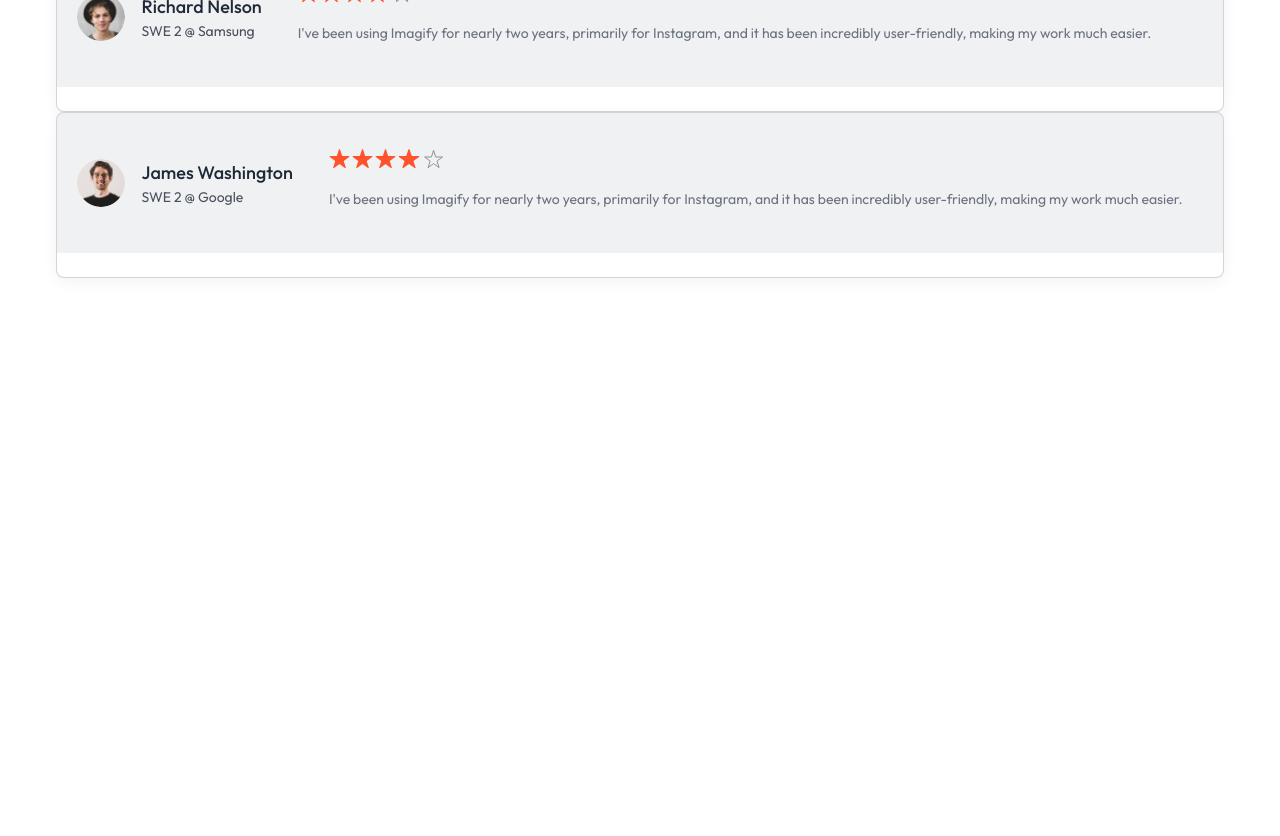
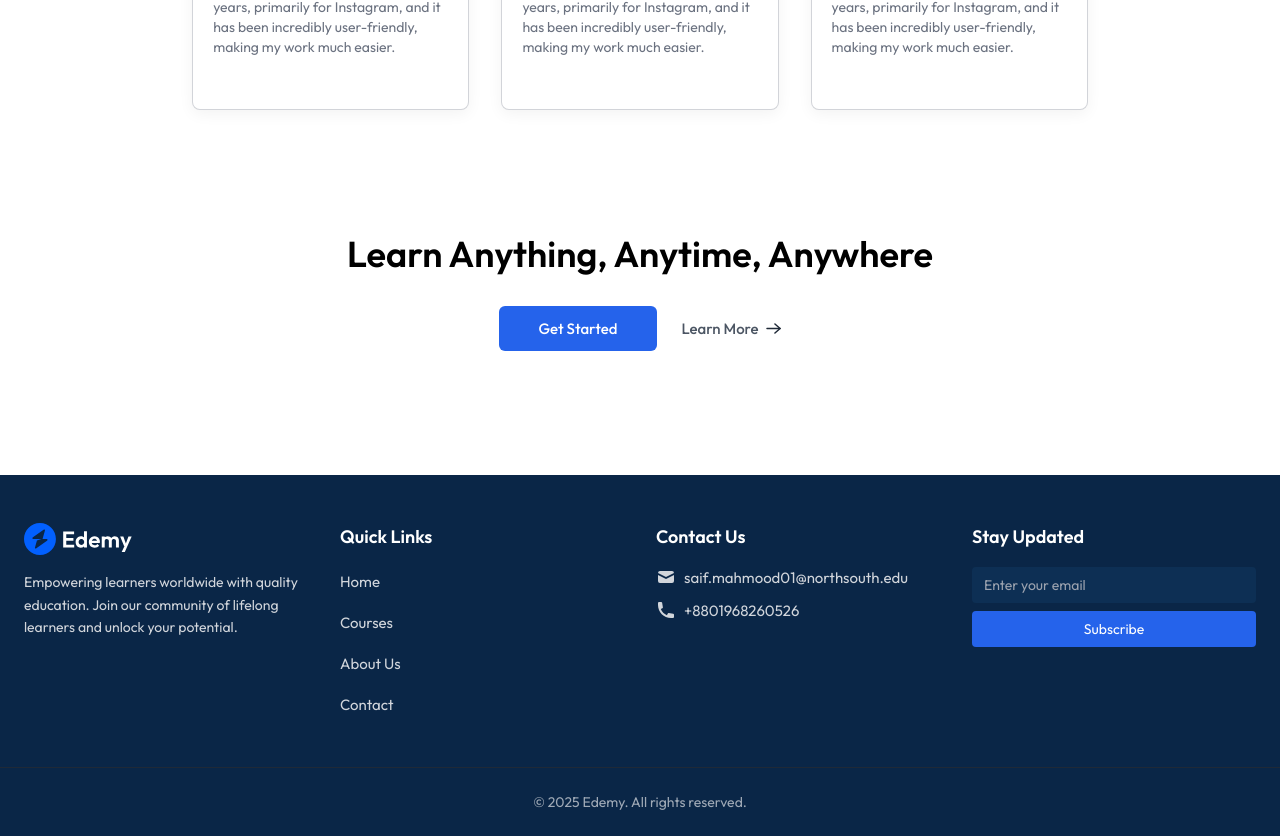
Before and after one commit to sadidgit01/LMS, a React (Vite) app in the folder client/: page / in a window 1280 px wide. Shown: the part 2140-2976 px from the top of the page. Before the commit the page ends 2474 px from the top, so only its background shows below. Built offline with nearby package versions, Linux system fonts and the light colour scheme; no server answers.

Commit message:
added Footer, CallToAction

```diff
--- a/client/src/components/student/CallToAction.jsx
+++ b/client/src/components/student/CallToAction.jsx
@@ -1,10 +1,15 @@
 import React from 'react'
+import { assets } from '../../assets/assets'
 
 const CallToAction = () => {
   return (
-    <div>
-        <h1>CallToAction</h1>
+    <div className='flex flex-col items-center gap-4 pt-10 pb-24 px-8 md:px-0'>
+        <h1 className='text-xl md:text-4xl text-gray-80 font-semibold'>Learn Anything, Anytime, Anywhere</h1>
 
+        <div className='flex items-center font-medium gap-6 mt-4'>
+          <button className='px-10 py-3 rounded-md text-white bg-blue-600 transition-transform duration-300 hover:scale-110 hover:shadow-lg'>Get Started</button>
+          <button className='flex items-center gap-2 text-gray-600 transition-all duration-300 hover:text-blue-600 hover:translate-x-2'>Learn More <img src={assets.arrow_icon} alt="arrow_icpn"/></button>
+        </div>
     </div>
   )
 }
--- a/client/src/components/student/Footer.jsx
+++ b/client/src/components/student/Footer.jsx
@@ -1,11 +1,75 @@
 import React from 'react'
+import { Link } from 'react-router-dom'
+import { assets } from '../../assets/assets'
 
 const Footer = () => {
-return (
-    <div>
-        <h1>Footer</h1>
-    </div>
-)
+  return (
+    <footer className="bg-[#0A2647] text-gray-300">
+      {/* Main Footer Content */}
+      <div className="max-w-7xl mx-auto px-4 sm:px-6 py-8 sm:py-12 grid grid-cols-1 sm:grid-cols-2 lg:grid-cols-4 gap-8">
+        {/* Brand Section */}
+        <div className="space-y-4 text-center sm:text-left">
+          <img src={assets.logo_dark} alt="Logo" className="h-8 mb-4 mx-auto sm:mx-0" />
+          <p className="text-sm leading-relaxed">
+            Empowering learners worldwide with quality education. Join our community of lifelong learners and unlock your potential.
+          </p>
+        </div>
+
+        {/* Quick Links */}
+        <div className="text-center sm:text-left">
+          <h3 className="text-white font-semibold mb-4 text-lg">Quick Links</h3>
+          <ul className="space-y-3">
+            <li><Link to="/" className="hover:text-blue-400 transition-colors block py-1">Home</Link></li>
+            <li><Link to="/courses" className="hover:text-blue-400 transition-colors block py-1">Courses</Link></li>
+            <li><Link to="/about" className="hover:text-blue-400 transition-colors block py-1">About Us</Link></li>
+            <li><Link to="/contact" className="hover:text-blue-400 transition-colors block py-1">Contact</Link></li>
+          </ul>
+        </div>
+
+        {/* Contact Info */}
+        <div className="text-center sm:text-left">
+          <h3 className="text-white font-semibold mb-4 text-lg">Contact Us</h3>
+          <ul className="space-y-3">
+            <li className="flex items-center gap-2 justify-center sm:justify-start">
+              <svg className="w-5 h-5 flex-shrink-0" fill="currentColor" viewBox="0 0 20 20">
+                <path d="M2.003 5.884L10 9.882l7.997-3.998A2 2 0 0016 4H4a2 2 0 00-1.997 1.884z" />
+                <path d="M18 8.118l-8 4-8-4V14a2 2 0 002 2h12a2 2 0 002-2V8.118z" />
+              </svg>
+         <a href="mailto:saif.mahmood01@northsouth.edu" className="hover:text-blue-400 transition-colors break-all">  saif.mahmood01@northsouth.edu </a>
+            </li>
+
+            <li className="flex items-center gap-2 justify-center sm:justify-start">
+              <svg className="w-5 h-5 flex-shrink-0" fill="currentColor" viewBox="0 0 20 20">
+                <path d="M2 3a1 1 0 011-1h2.153a1 1 0 01.986.836l.74 4.435a1 1 0 01-.54 1.06l-1.548.773a11.037 11.037 0 006.105 6.105l.774-1.548a1 1 0 011.059-.54l4.435.74a1 1 0 01.836.986V17a1 1 0 01-1 1h-2C7.82 18 2 12.18 2 5V3z" />
+              </svg>
+              <span>+8801968260526</span>
+            </li>
+          </ul>
+        </div>
+
+        {/* Newsletter */}
+        <div className="text-center sm:text-left">
+          <h3 className="text-white font-semibold mb-4 text-lg">Stay Updated</h3>
+          <form className="space-y-2 max-w-xs mx-auto sm:mx-0">
+            <input type="email"
+                   placeholder="Enter your email"
+                   className="w-full px-3 py-2 bg-[#0d2f54] rounded focus:outline-none focus:ring-2 focus:ring-blue-500 text-sm"/>
+
+            <button className="w-full bg-blue-600 text-white py-2 rounded hover:bg-blue-700 transition-colors text-sm"> Subscribe </button>
+          </form>
+        </div>
+      </div>
+
+      {/* Copyright Section */}
+      <div className="border-t border-gray-800">
+        <div className="max-w-7xl mx-auto px-4 py-6 text-center">
+          <p className="text-sm opacity-75">
+            &copy; {new Date().getFullYear()} Edemy. All rights reserved.
+          </p>
+        </div>
+      </div>
+    </footer>
+  )
 }
 
 export default Footer
--- a/client/src/components/student/TestimonialsSection.jsx
+++ b/client/src/components/student/TestimonialsSection.jsx
@@ -8,7 +8,7 @@ const TestimonialsSection = () => {
       <p className='md:text-base text-gray-500 mt-3'>
         Hear from our learners as they share their journeys of transformation, success, and how our <br /> platform has made a difference in their lives.
       </p>
-      <div>
+      <div className="grid grid-cols-auto gap-8 mt-14">
         {dummyTestimonial.map((testimonial, index) => (
           <div key={index} className='text-sm text-left  border border-gray-500/30 pb-6 rounded-lg bg-white shadow-[0px_4px_15px_0px] shadow-black/5 overflow-hidden'>
             <div className='flex items-center gap-4 px-5 py-4 bg-gray-500/10'>
@@ -17,20 +17,23 @@ const TestimonialsSection = () => {
                 <h1 className='text-lg font-medium text-gray-800'>{testimonial.name}</h1>
                 <p className='text-gray-800/80'>{testimonial.role}</p>
               </div>
-              <div className='p-5 pb-7'>
+
+            </div>
+
+
+           <div className='p-5 pb-7'>
                 <div className='flex gap-0.5'>
                   {[...Array(5)].map((_, i) => (
                     <img
                       className="h-5"
                       key={i}
-                      src={i < Math.floor(testimonial.rating) ? assets.star : assets.star_blank}
+                      src={i < Math.floor(testimonial.rating) ? assets.star : assets.star_blank} // if the index is less than the rating, then display the star, else display the blank star
                       alt="star"
                     />
                   ))}
                 </div>
                 <p className='text-gray-500 mt-5'>{testimonial.feedback}</p>
               </div>
-            </div>
           </div>
         ))}
       </div>
--- a/client/src/pages/student/Home.jsx
+++ b/client/src/pages/student/Home.jsx
@@ -3,6 +3,8 @@ import Hero from '../../components/student/Hero'
 import Companies from '../../components/student/Companies'
 import CoursesSection from '../../components/student/CoursesSection'
 import TestimonialsSection from '../../components/student/TestimonialsSection'
+import CallToAction from '../../components/student/CallToAction'
+import Footer from '../../components/student/Footer'
 
 const Home = () => {
   return (
@@ -11,6 +13,8 @@ const Home = () => {
        <Companies />
        <CoursesSection />
        <TestimonialsSection />
+       <CallToAction />
+       <Footer />
     </div>
   )
 }
```
